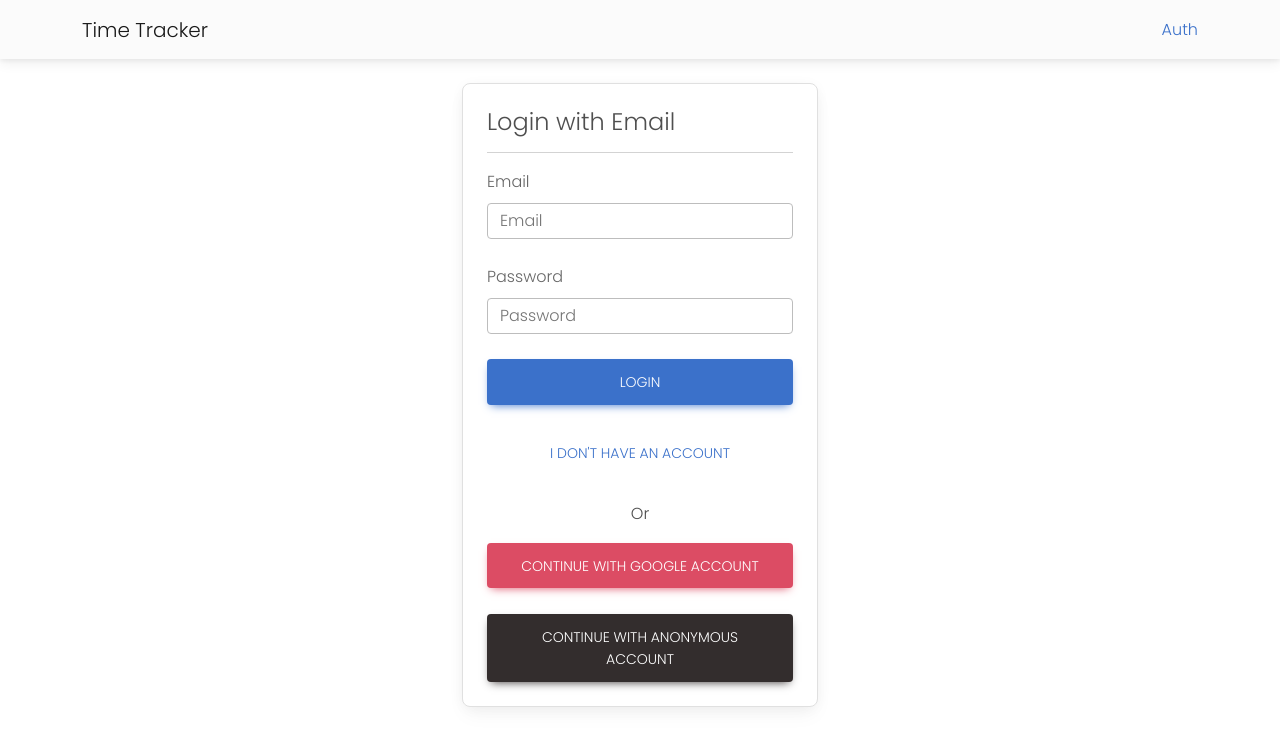
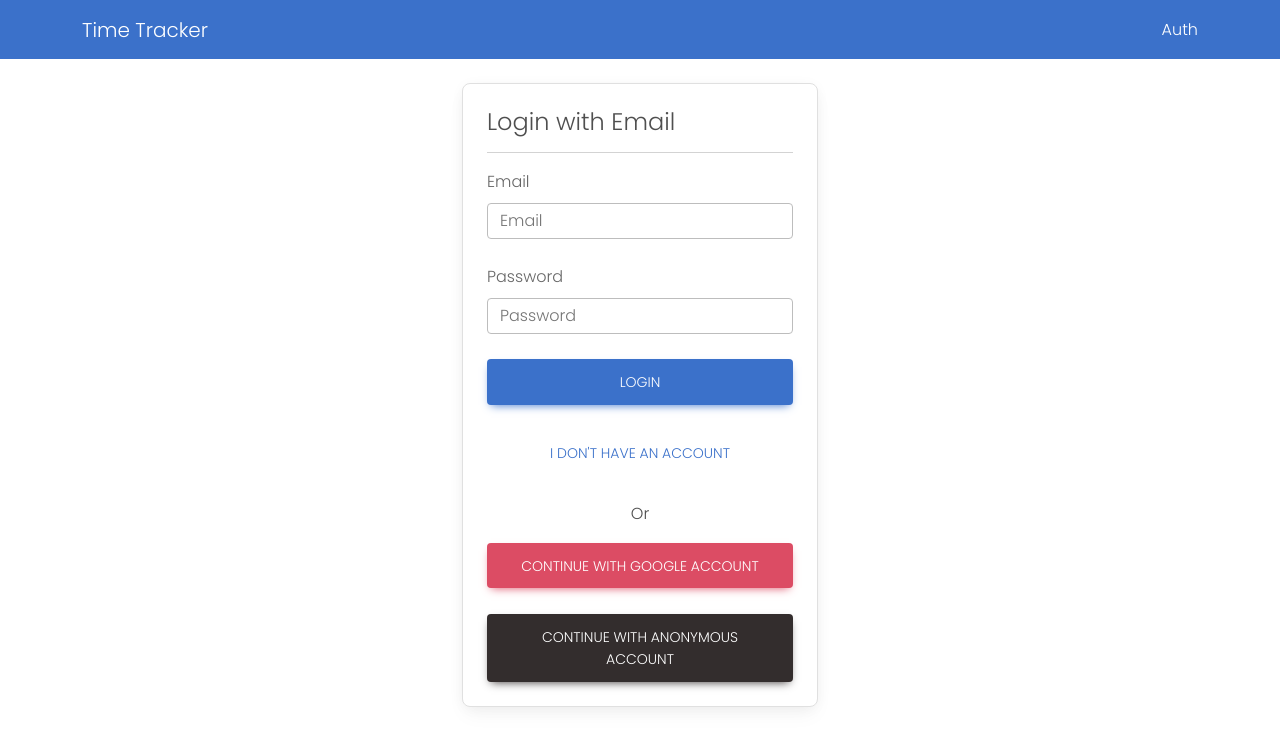
Before and after one commit to BlackIQ/TimeTracker-React, a React (Create React App) app: page /auth in a window 1280 px wide. Shown: the top 748 px of the page. Built offline with nearby package versions, Linux system fonts and the light colour scheme; no server answers.

Commit message:
Update style of navbar

```diff
--- a/src/components/navbar.jsx
+++ b/src/components/navbar.jsx
@@ -11,14 +11,14 @@ const Navbar = () => {
 
     useEffect(() => {
         if (loading) return;
-        if (user) setNavLink(<Link onClick={() => logout()}>Logout</Link>)
-        else setNavLink(<Link>Auth</Link>)
+        if (user) setNavLink(<Link className='text-white' onClick={() => logout()}>Logout</Link>)
+        else setNavLink(<Link className='text-white'>Auth</Link>)
     }, [user, loading])
 
     return (
-        <nav className='navbar navbar-light bg-light'>
+        <nav className='navbar navbar-light bg-primary shadow-0'>
             <div className='container'>
-                <Link className='navbar-brand' to='/'>Time Tracker</Link>
+                <Link className='navbar-brand text-white' to='/'>Time Tracker</Link>
                 {navLink}
             </div>
         </nav>
```
